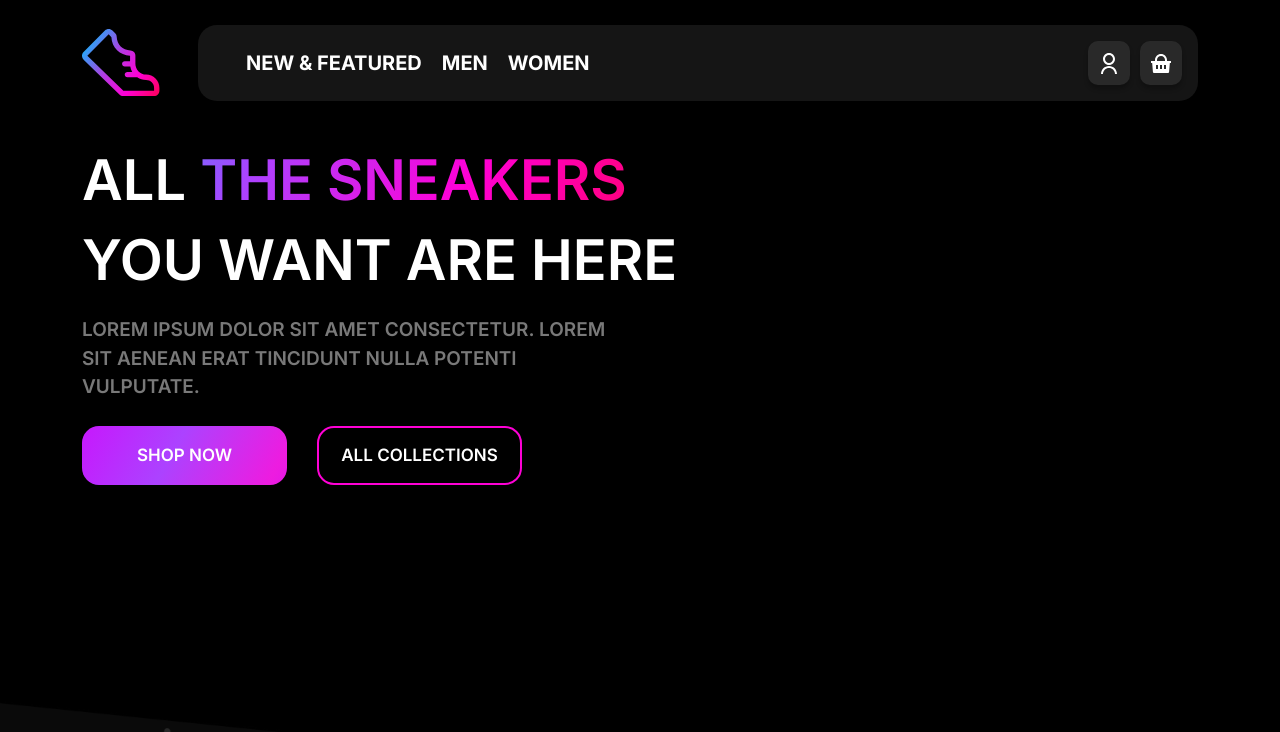
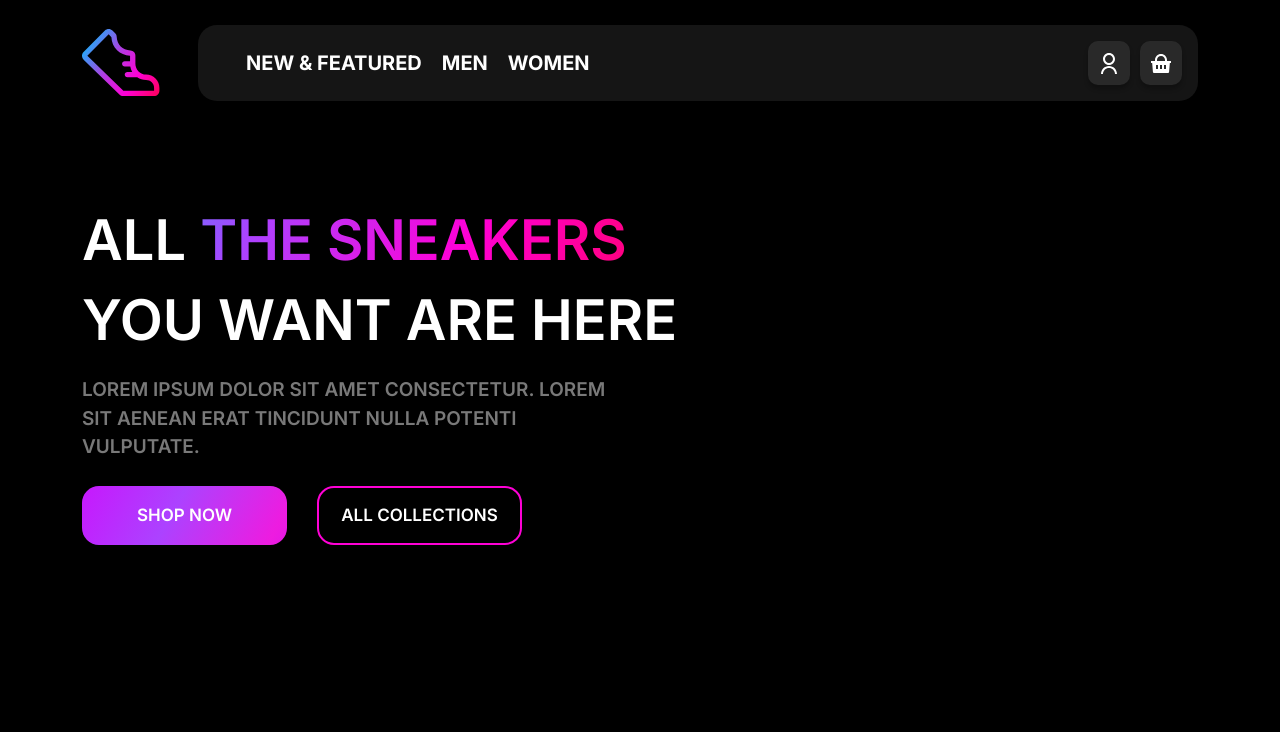
Before and after one commit to normansrgn/graduateWork, a React app: page / in a window 1280 px wide. Shown: the top 732 px of the page. Built offline with nearby package versions, Linux system fonts and the light colour scheme; the HTML template or start-up script is replaced by a standard one.

Commit message:
app mobile adaptive

```diff
--- a/src/index.scss
+++ b/src/index.scss
@@ -3,6 +3,7 @@
 @import url("https://unpkg.com/aos@2.3.1/dist/aos.css");
 
 @import url("https://fonts.googleapis.com/css2?family=Inter:wght@100..900&display=swap");
+
 
 
 
@@ -28,7 +29,7 @@ body {
 }
 
 main {
-  margin-top: 130px;
+  margin-top: 200px;
   flex-grow: 1;
 }
 
@@ -45,3 +46,9 @@ dl, ol, ul {
    margin-bottom: auto !important;
    margin-top: auto !important;
 }
+
+@media (max-width: 668px) {
+  main {
+    margin-top: 130px;
+  }
+}
```
